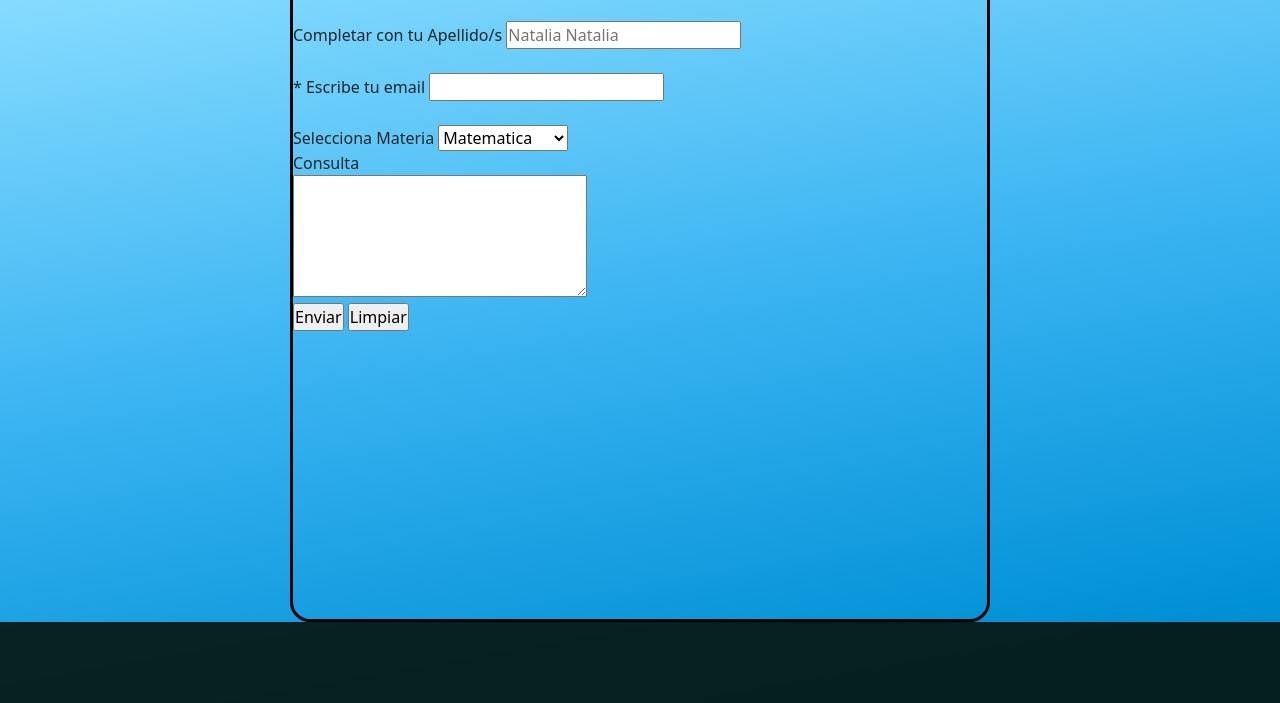
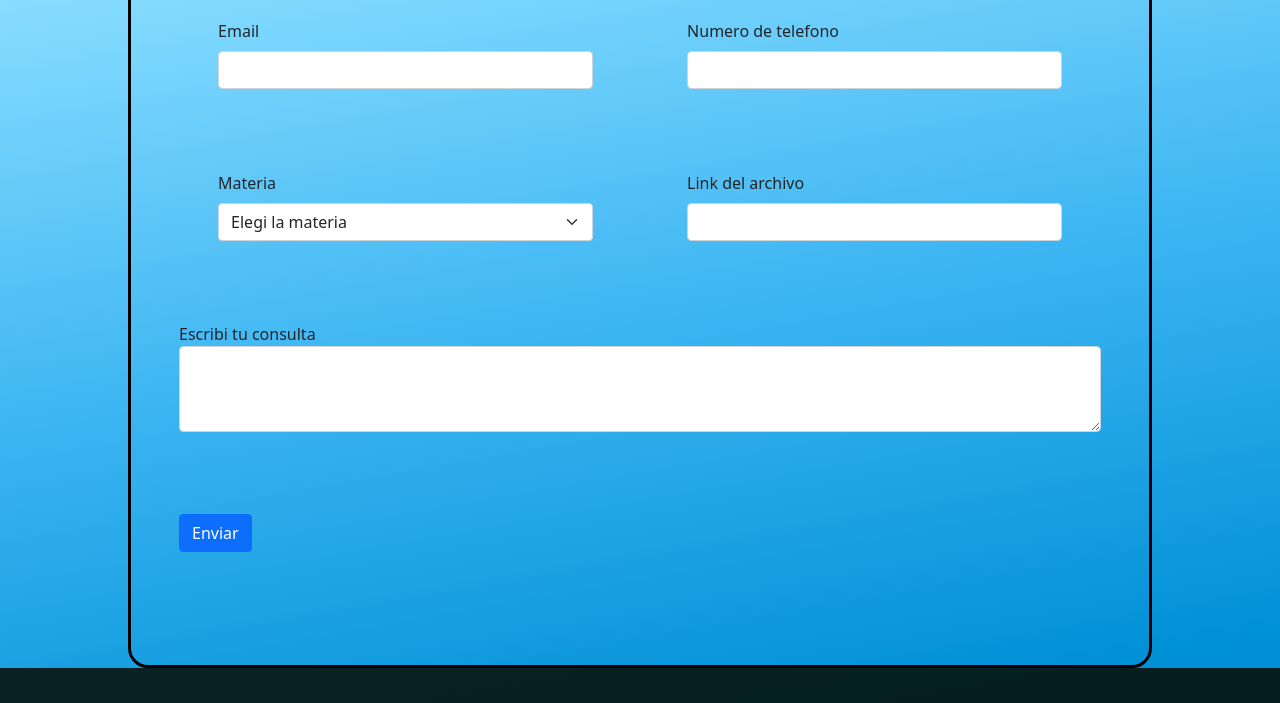
Before and after one commit to vLaauTy/exactos, a plain HTML site: page pages/contacto.html in a window 1280 px wide. Shown: the part 424-1127 px from the top of the page. Drawn offline with nearby package versions, Linux system fonts and the light colour scheme; files whose address does not match are found by name; a web font is replaced by a local one.

Commit message:
formulario con bootstrap

```diff
--- a/css/estilo.css
+++ b/css/estilo.css
@@ -320,13 +320,20 @@ main{
 /* Fin estilo de materias */
 
 /* Estilo de contacto */
-.form{
-    width: 700px;
+.contacto{
+    width: 80%;
     height: 700px;
     overflow: hidden;
     border: 3px black solid;
     margin: auto;
     border-radius: 20px;
+    display: flex;
+    justify-content: center;
+}
+
+.row{
+    display: flex;
+    justify-content: space-around;
 }
 legend{
     text-align: center;
--- a/pages/contacto.html
+++ b/pages/contacto.html
@@ -39,7 +39,7 @@
                     <a class="nav-link" aria-current="page" href="../pages/materias.html">Materias</a>
                   </li>
                   <li class="nav-item">
-                    <a class="nav-link " aria-current="page" href="../pages/faq.html">Preguntas frecuentes</a>
+                    <a class="nav-link" aria-current="page" href="../pages/faq.html">Preguntas frecuentes</a>
                   </li>
                   <li class="nav-item">
                     <a class="nav-link active" aria-current="page" href="../pages/contacto.html">Contacto</a>
@@ -50,49 +50,37 @@
           </nav>
     </header>
     <main>
-        <section>
-            <form action="#" class="form">
-                <fieldset>
-                    <legend>Formulario de contacto</legend>
-                    <div>
-                        <label for="Nombre">Completar con tu Nombre/s</label>
-                        <input type="text" name="name" placeholder="Natalia Natalia">
+      <h2 class=" d-flex justify-content-center">Contacto</h2>
+        <section class="contacto">
+          <form class="row g-3 p-5">
+            <div class="col-md-5">
+              <label for="inputEmail4" class="form-label">Email</label>
+              <input type="email" class="form-control" id="inputEmail4">
             </div>
-                    <br>
-                    <div>
-                        <label for="Apellido">Completar con tu Apellido/s</label>
-                        <input type="text" name="apellido" placeholder="Natalia Natalia">
+            <div class="col-md-5">
+              <label for="inputPassword4" class="form-label">Numero de telefono</label>
+              <input type="tel" class="form-control" id="inputTel4">
             </div>
-                    <br>
-                    <div>
-
-                    <label for="email">* Escribe tu email</label>
-                    <input type="email" name="email" required>
+            <div class="col-md-5">
+              <label for="inputState" class="form-label">Materia</label>
+              <select id="inputState" class="form-select">
+                <option selected>Elegi la materia</option>
+                <option>Matematica</option>
+                <option>Fisica</option>
+                <option>Quimica</option>
+              </select>
             </div>
-                    <br>
-                    <div>
-                        <label for="pais">Selecciona Materia</label>
-                        <select name="pais" id="">
-                            <option value="Matematica">Matematica</option>
-                            <option value="Quimica">Quimica</option>
-                            <option value="Fisica">Fisica</option>
-                            <option value="Trigonometria">Trigonometria</option>
-                        </select>
-                        <br>
-                        <div>
-                            <label for="Comentario">Consulta</label>
-                            <br>
-                            <textarea name="comentario" id="" cols="30" rows="5"></textarea>
-                            <br>
+            <div class="col-md-5">
+              <label for="inputZip" class="form-label">Link del archivo</label>
+              <input type="text" class="form-control" id="inputZip">
             </div>
-                        <div>
-                            <input type="submit" value="Enviar">
-
-                            <input type="reset" value="Limpiar"/>
-
+            <div class="form-group">
+              <label for="exampleFormControlTextarea1">Escribi tu consulta</label>
+              <textarea class="form-control" id="exampleFormControlTextarea1" rows="3"></textarea>
             </div>
+            <div class="col-12">
+              <button type="submit" class="btn btn-primary">Enviar</button>
             </div>
-                </fieldset>
           </form>
         </section>
     </main>
```
Lines whose indentation alone changed are shown as unchanged.
